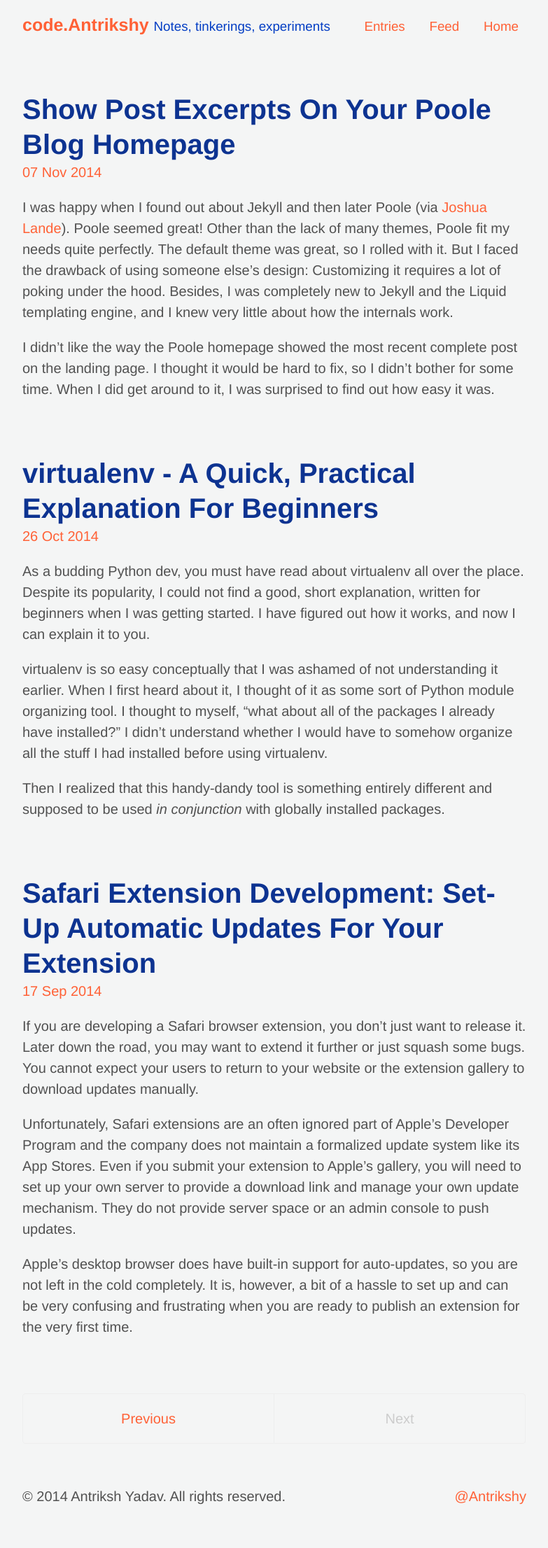
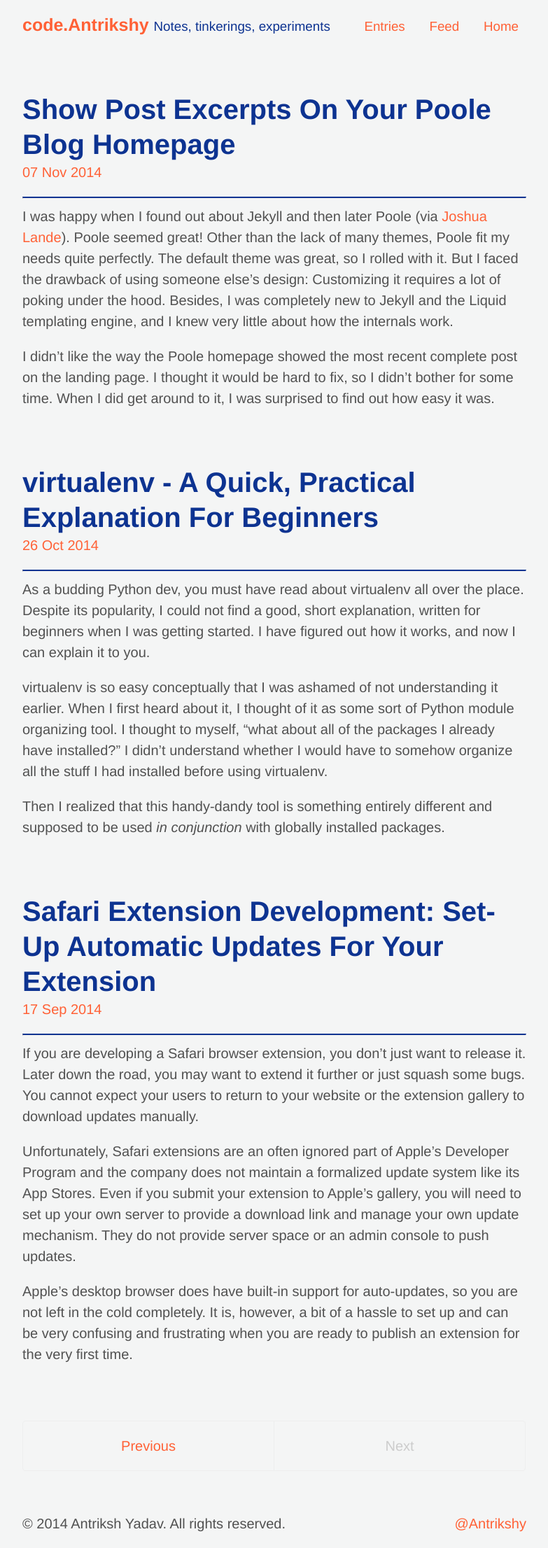
Before and after one commit to Antrikshy/antrikshy.github.io, a Jekyll site: the page built from index.html, in a window 1280 px wide. Shown: the whole page at 70% size, without its empty margins (248-1031 px from the left). Built offline with Jekyll 4.4.1, drawn with Linux system fonts in a browser that asks for light colours; Markdown is read by kramdown in place of the engine named in the settings; the list of posts is cut into pages by our own code; before the commit the page ends 2173 px from its top, so only the background shows below that.

Commit message:
More colors, added <hr> in index and post

```diff
--- a/_layouts/post.html
+++ b/_layouts/post.html
@@ -6,6 +6,7 @@ excerpt_separator: <!--more-->
 <div class="post">
   <h1 class="post-title">{{ page.title }}</h1>
   <span class="post-date">{{ page.date | date_to_string }}</span>
+  <hr>
   {{ content }}
   {% capture post_footer %}{% include post_footer.md %}{% endcapture %}
   {{ post_footer | markdownify }}
--- a/index.html
+++ b/index.html
@@ -13,6 +13,7 @@ title: Home
     </h1>
 
     <span class="post-date">{{ post.date | date_to_string }}</span>
+    <hr>
 
     {{ post.excerpt }}
   </div>
--- a/public/css/poole.css
+++ b/public/css/poole.css
@@ -84,7 +84,7 @@ h1, h2, h3, h4, h5, h6 {
   margin-bottom: .5rem;
   font-weight: bold;
   line-height: 1.25;
-  color: #313131;
+  color: #043EC4;
   text-rendering: optimizeLegibility;
 }
 h1 {
@@ -130,10 +130,9 @@ dd {
 /* Misc */
 hr {
   position: relative;
-  margin: 1.5rem 0;
-  border: 0;
-  border-top: 1px solid #eee;
-  border-bottom: 1px solid #fff;
+  /*margin: 1.5rem 0;*/
+  border-top: 2px solid #0D3391;
+  /*border-bottom: 1px solid #fff;*/
 }
 
 abbr {
@@ -155,7 +154,7 @@ pre {
 code {
   padding: .25em .5em;
   font-size: 85%;
-  color: #bf616a;
+  color: #FF6136;
   background-color: #f9f9f9;
   border-radius: 3px;
 }
@@ -316,7 +315,7 @@ tbody tr:nth-child(odd) th {
 .masthead-title small {
   font-size: 75%;
   font-weight: 400;
-  color: #043EC4;
+  color: #0D3391;
   letter-spacing: 0;
 }
 
```
